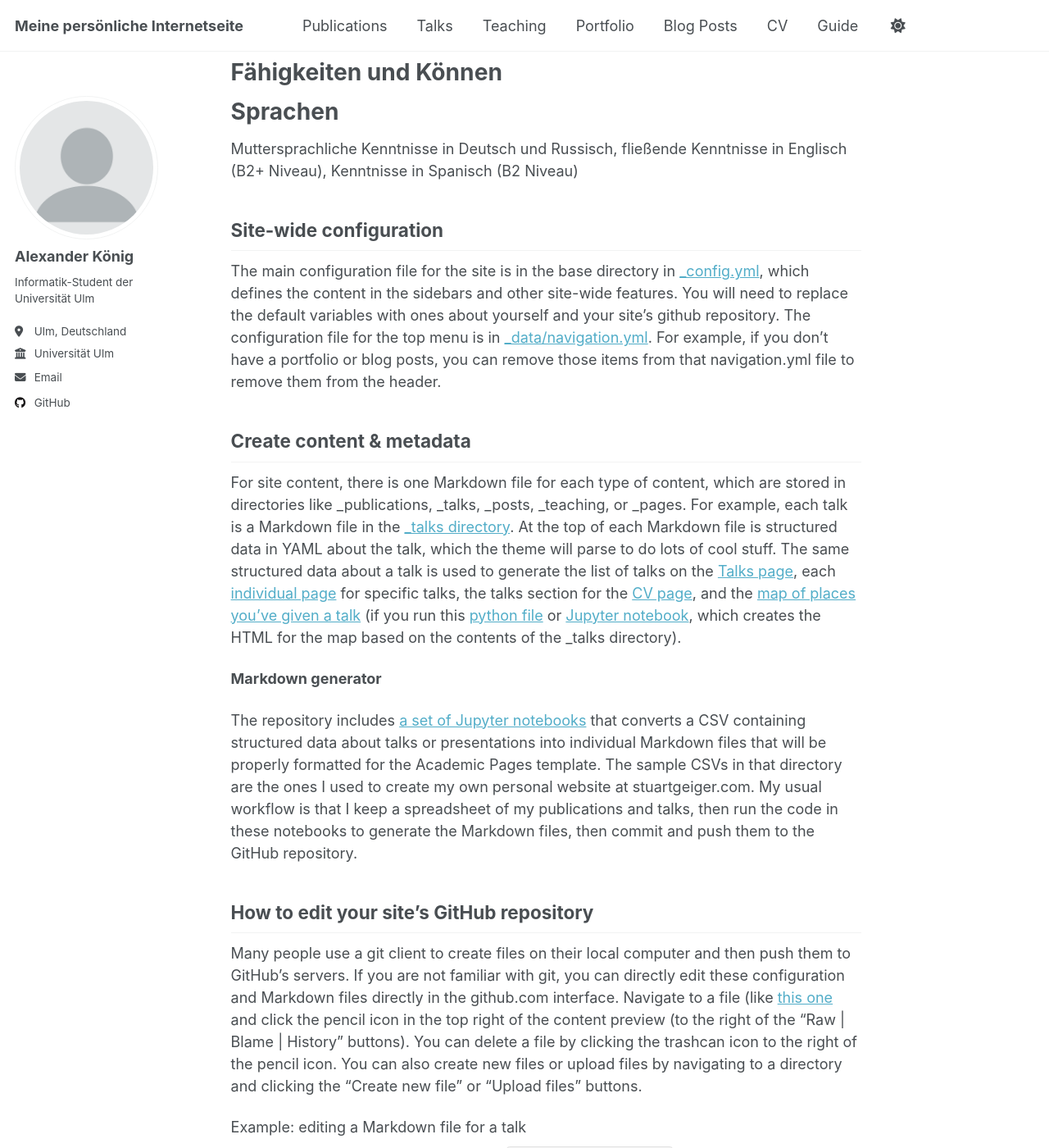
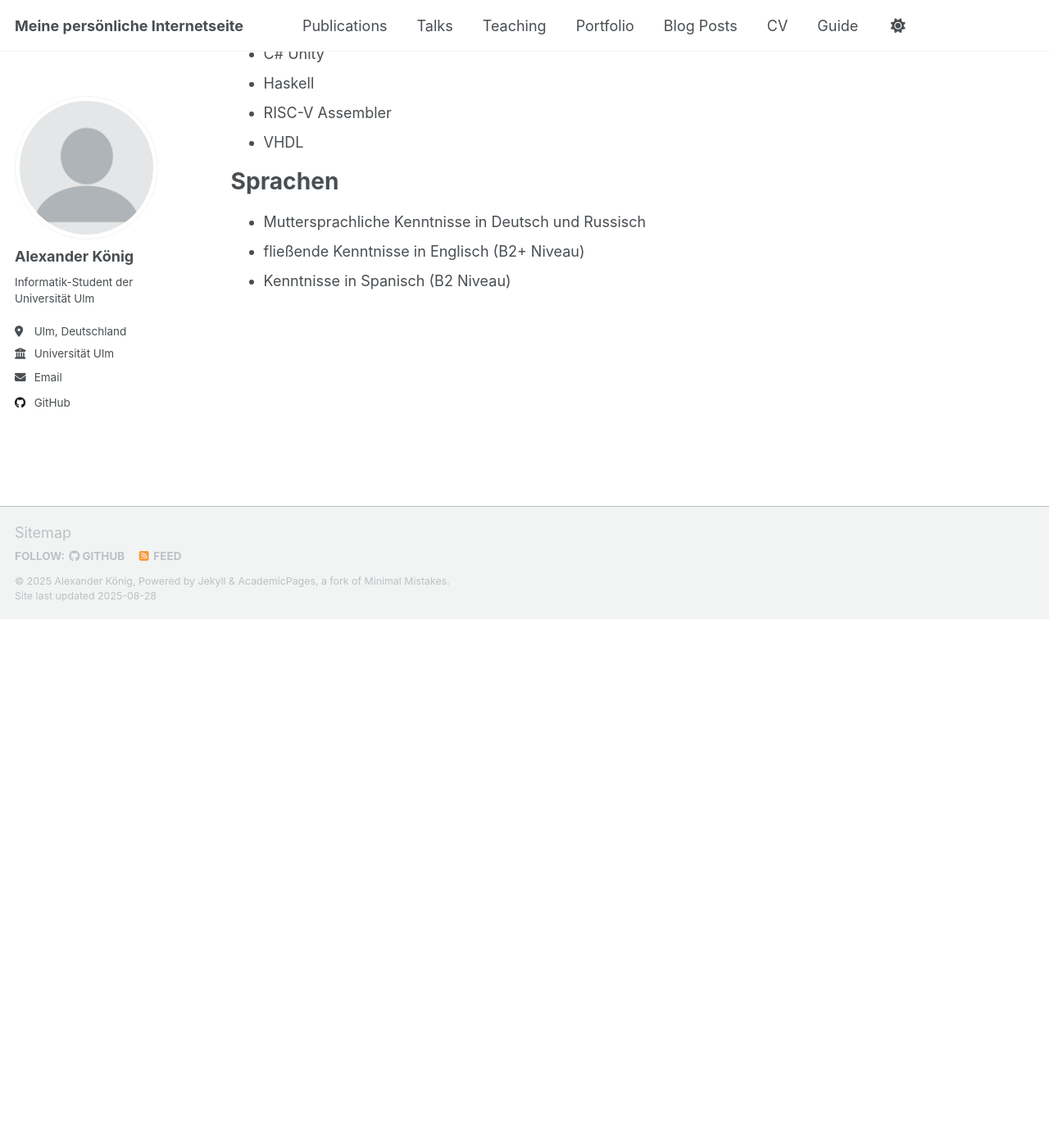
Before and after one commit to StoicAlexreal/stoicalexreal.github.io, a Jekyll site: the page built from _pages/about.md, in a window 1280 px wide and 1400 px high, scrolled down 952 px. Shown: the whole window at 82% size. Built offline with Jekyll 4.4.1, drawn with Linux system fonts in a browser that asks for light colours; a script that is not in the unit is left out; after the commit the page ends 1707 px from its top, so only the background shows below that; some of the changed text lies outside the part shown.

Commit message:
Update about.md
edit: several sections

```diff
--- a/_pages/about.md
+++ b/_pages/about.md
@@ -30,39 +30,22 @@ Projekte
 ======
 1. Work in progress
 1. Work in progress
-1. Work in progress
-1.
-1.
 
-Fähigkeiten und Können
+Programmiersprachkenntnisse
 ======
+<ul>
+  <li>Java</li>
+  <li>C# Unity</li>
+  <li>Haskell</li>
+  <li>RISC-V Assembler</li>
+  <li>VHDL</li>
 
+</ul>
 
 Sprachen
 ======
-Muttersprachliche Kenntnisse in Deutsch und Russisch, fließende Kenntnisse in Englisch (B2+ Niveau), Kenntnisse in Spanisch (B2 Niveau)
-
-
-Site-wide configuration
-------
-The main configuration file for the site is in the base directory in [_config.yml](https://github.com/academicpages/academicpages.github.io/blob/master/_config.yml), which defines the content in the sidebars and other site-wide features. You will need to replace the default variables with ones about yourself and your site's github repository. The configuration file for the top menu is in [_data/navigation.yml](https://github.com/academicpages/academicpages.github.io/blob/master/_data/navigation.yml). For example, if you don't have a portfolio or blog posts, you can remove those items from that navigation.yml file to remove them from the header.
-
-Create content & metadata
-------
-For site content, there is one Markdown file for each type of content, which are stored in directories like _publications, _talks, _posts, _teaching, or _pages. For example, each talk is a Markdown file in the [_talks directory](https://github.com/academicpages/academicpages.github.io/tree/master/_talks). At the top of each Markdown file is structured data in YAML about the talk, which the theme will parse to do lots of cool stuff. The same structured data about a talk is used to generate the list of talks on the [Talks page](https://academicpages.github.io/talks), each [individual page](https://academicpages.github.io/talks/2012-03-01-talk-1) for specific talks, the talks section for the [CV page](https://academicpages.github.io/cv), and the [map of places you've given a talk](https://academicpages.github.io/talkmap.html) (if you run this [python file](https://github.com/academicpages/academicpages.github.io/blob/master/talkmap.py) or [Jupyter notebook](https://github.com/academicpages/academicpages.github.io/blob/master/talkmap.ipynb), which creates the HTML for the map based on the contents of the _talks directory).
-
-**Markdown generator**
-
-The repository includes [a set of Jupyter notebooks](https://github.com/academicpages/academicpages.github.io/tree/master/markdown_generator
-) that converts a CSV containing structured data about talks or presentations into individual Markdown files that will be properly formatted for the Academic Pages template. The sample CSVs in that directory are the ones I used to create my own personal website at stuartgeiger.com. My usual workflow is that I keep a spreadsheet of my publications and talks, then run the code in these notebooks to generate the Markdown files, then commit and push them to the GitHub repository.
-
-How to edit your site's GitHub repository
-------
-Many people use a git client to create files on their local computer and then push them to GitHub's servers. If you are not familiar with git, you can directly edit these configuration and Markdown files directly in the github.com interface. Navigate to a file (like [this one](https://github.com/academicpages/academicpages.github.io/blob/master/_talks/2012-03-01-talk-1.md) and click the pencil icon in the top right of the content preview (to the right of the "Raw | Blame | History" buttons). You can delete a file by clicking the trashcan icon to the right of the pencil icon. You can also create new files or upload files by navigating to a directory and clicking the "Create new file" or "Upload files" buttons.
-
-Example: editing a Markdown file for a talk
-![Editing a Markdown file for a talk](/images/editing-talk.png)
-
-For more info
-------
-More info about configuring Academic Pages can be found in [the guide](https://academicpages.github.io/markdown/), the [growing wiki](https://github.com/academicpages/academicpages.github.io/wiki), and you can always [ask a question on GitHub](https://github.com/academicpages/academicpages.github.io/discussions). The [guides for the Minimal Mistakes theme](https://mmistakes.github.io/minimal-mistakes/docs/configuration/) (which this theme was forked from) might also be helpful.
+<ul>
+  <li>Muttersprachliche Kenntnisse in Deutsch und Russisch</li>
+  <li>fließende Kenntnisse in Englisch (B2+ Niveau)</li>
+  <li>Kenntnisse in Spanisch (B2 Niveau)</li>
+</ul>
```
